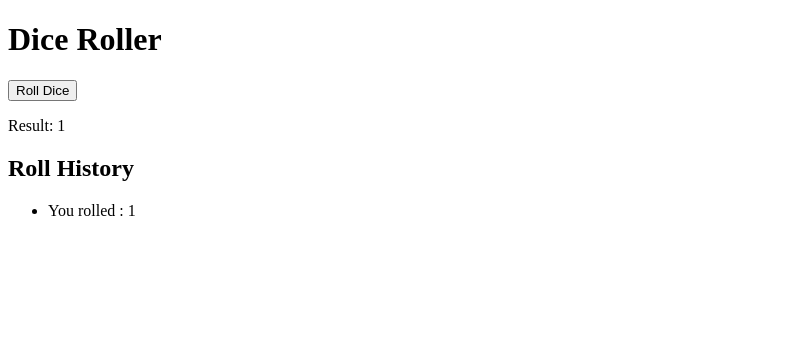
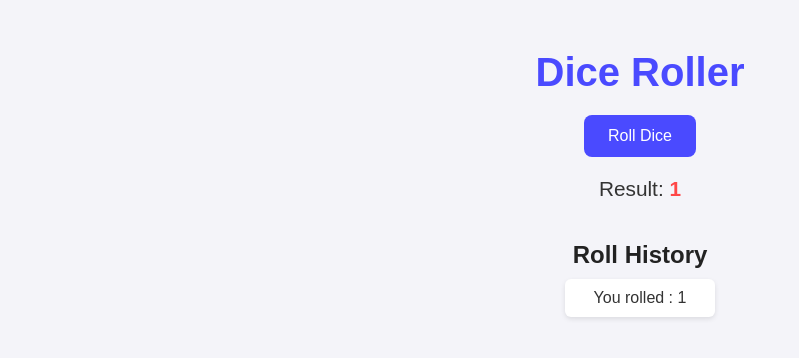
Before and after one commit to Vanshika-sketch/JavaScript-Learning, a plain HTML site: page Practice Project/Dice Roller Game/index.html in a window 1280 px wide. Both pictures are taken after a click on the button "Roll Dice". Shown: the whole page, without its empty margins (0-799 px from the left). Drawn offline with Linux system fonts and the light colour scheme.

Commit message:
added CSS styling for Dice Roller

```diff
--- a/Practice Project/Dice Roller Game/index.html
+++ b/Practice Project/Dice Roller Game/index.html
@@ -4,6 +4,8 @@
     <meta charset="UTF-8">
     <meta name="viewport" content="width=device-width, initial-scale=1.0">
     <title>Dice Roller</title>
+    <link rel="stylesheet" href="style.css">
+
 </head>
 <body>
     <h1>Dice Roller</h1>
--- /dev/null
+++ b/Practice Project/Dice Roller Game/style.css
@@ -0,0 +1,73 @@
+/* reset/base */
+*{
+    box-sizing:border-box;
+    margin :0;
+    padding: 0;
+    box-sizing : border-box;
+    font-family:'Poppins',sans-serif;
+}
+/* body Styling */
+body {
+    background: #f4f4f9;
+    color : #333;
+    text-align: center;
+    padding:50px;
+}
+/* Heading */
+
+h1 {
+    font-size:2.5rem;
+    color:#4A4AFF;
+    margin-bottom:20px;
+}
+/* Button Styling */
+
+button {
+  background-color: #4A4AFF;
+  color: white;
+  border: none;
+  padding: 12px 24px;
+  font-size: 1rem;
+  border-radius: 8px;
+  cursor: pointer;
+  transition: 0.3s;
+}
+/*
+Button Hover */
+
+button:hover {
+  background-color: #3737e6;
+  transform: scale(1.05);
+}
+/* Result Text */
+p {
+  margin-top: 20px;
+  font-size: 1.3rem;
+}
+span#result {
+  font-weight: bold;
+  color: #ff4747;
+}
+/* History Section */
+h2 {
+  margin-top: 40px;
+  color: #222;
+}
+ul {
+  list-style: none;
+  margin-top: 10px;
+}
+
+li {
+  background: white;
+  margin: 5px auto;
+  padding: 10px;
+  width: 150px;
+  border-radius: 6px;
+  box-shadow: 0 2px 5px rgba(0,0,0,0.1);
+  transition: 0.2s;
+}
+
+li:hover {
+  background-color: #eee;
+}
```
